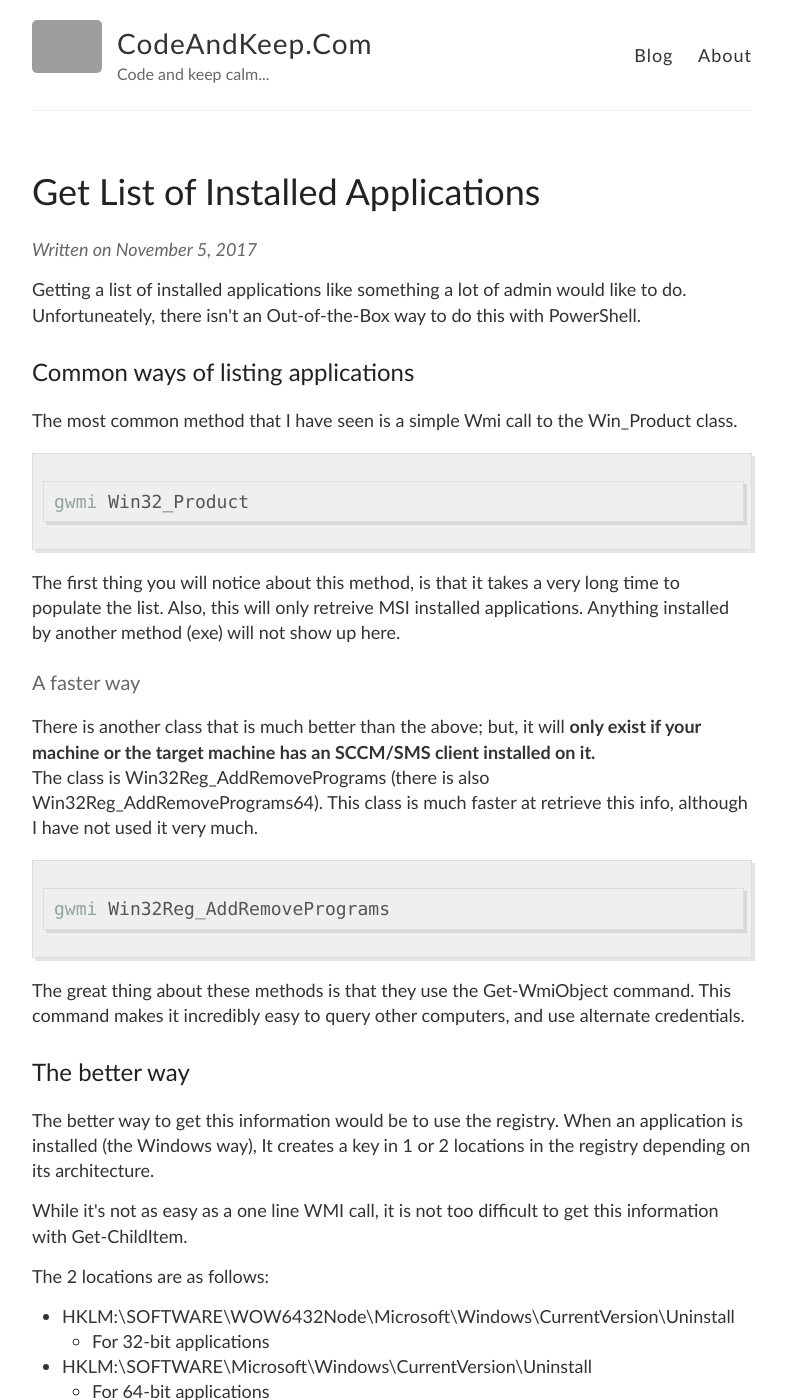
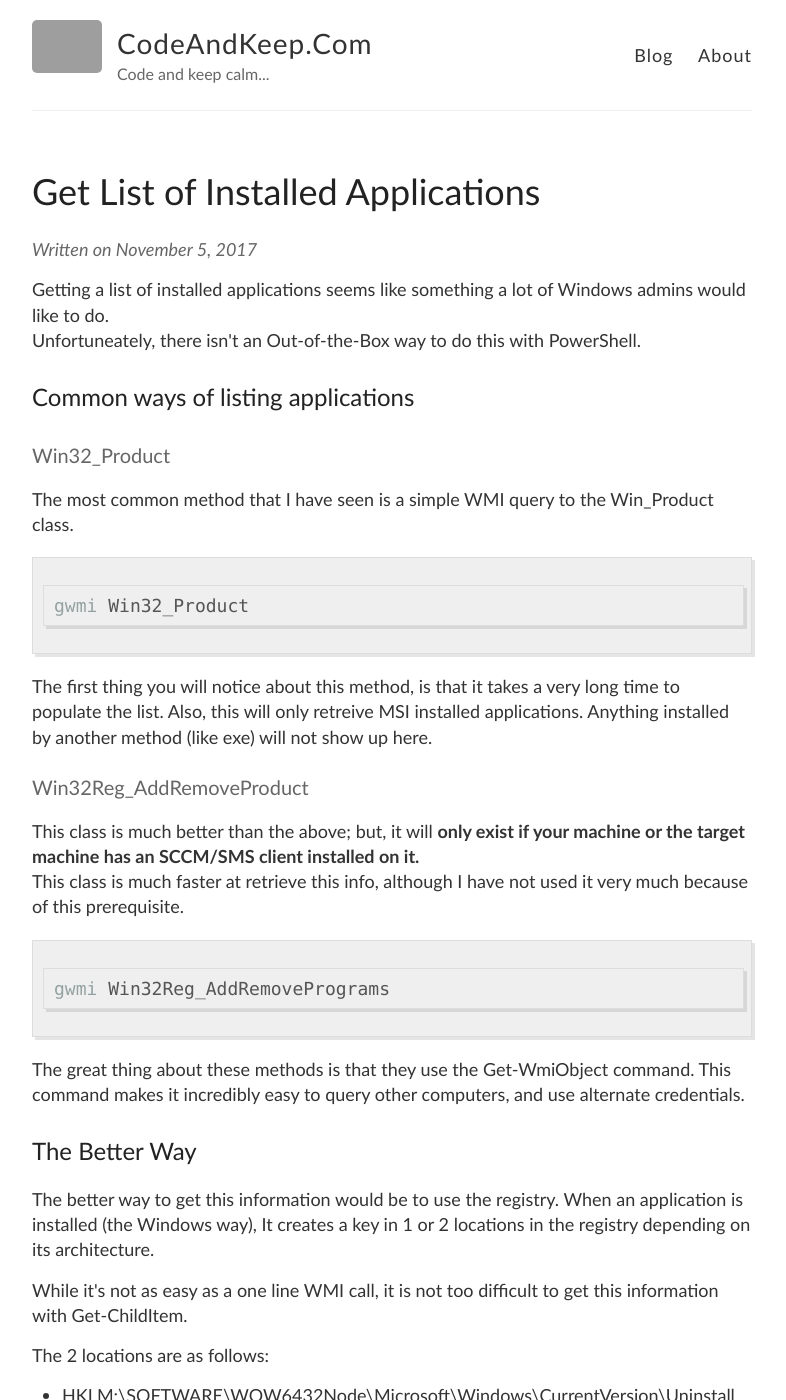
Before and after one commit to briansworth/dev, a Jekyll site: the page built from _posts/2017-11-5-Get-List-of-Installed-Applications.md, in a window 1280 px wide and 1400 px high. Shown: the whole window, without its empty margins (248-1034 px from the left). Built offline with Jekyll 4.4.1, drawn with Linux system fonts in a browser that asks for light colours; some of the changed text lies outside the part shown; grey boxes are pictures that could not be loaded.

Commit message:
grammar fixes

````diff
--- a/_posts/2017-11-5-Get-List-of-Installed-Applications.md
+++ b/_posts/2017-11-5-Get-List-of-Installed-Applications.md
@@ -4,34 +4,36 @@
 ---
 
 <p>
-  Getting a list of installed applications like something
-  a lot of admin would like to do.<br>
+  Getting a list of installed applications seems like something
+  a lot of Windows admins would like to do.<br>
   Unfortuneately, there isn't an Out-of-the-Box way to do this with PowerShell.
 </p>
 
 ### Common ways of listing applications
+
+#### Win32_Product
 <p>
-  The most common method that I have seen is a simple Wmi call to the
+  The most common method that I have seen is a simple WMI query to the
   Win_Product class.
 </p>
+
 ```powershell
 gwmi Win32_Product
 ```
+
 <p>
   The first thing you will notice about this method,
   is that it takes a very long time to populate the list.
   Also, this will only retreive MSI installed applications.
-  Anything installed by another method (exe) will not show up here.
+  Anything installed by another method (like exe) will not show up here.
 </p>
 
-#### A faster way
-There is another class that is much better than the above; but,
+#### Win32Reg_AddRemoveProduct
+This class is much better than the above; but,
 it will **only exist if your machine or the target machine has
 an SCCM/SMS client installed on it.**<br>
-The class is Win32Reg_AddRemovePrograms
-(there is also Win32Reg_AddRemovePrograms64).
 This class is much faster at retrieve this info,
-although I have not used it very much.
+although I have not used it very much because of this prerequisite.
 
 ```powershell
 gwmi Win32Reg_AddRemovePrograms
@@ -44,7 +46,7 @@
   and use alternate credentials.
 </p>
 
-### The better way
+### The Better Way
 <p>
   The better way to get this information would be to use the registry.
   When an application is installed (the Windows way),
````
Also changed, not shown: other parts of _posts/2017-11-5-Get-List-of-Installed-Applications.md (+4 -4 lines).
